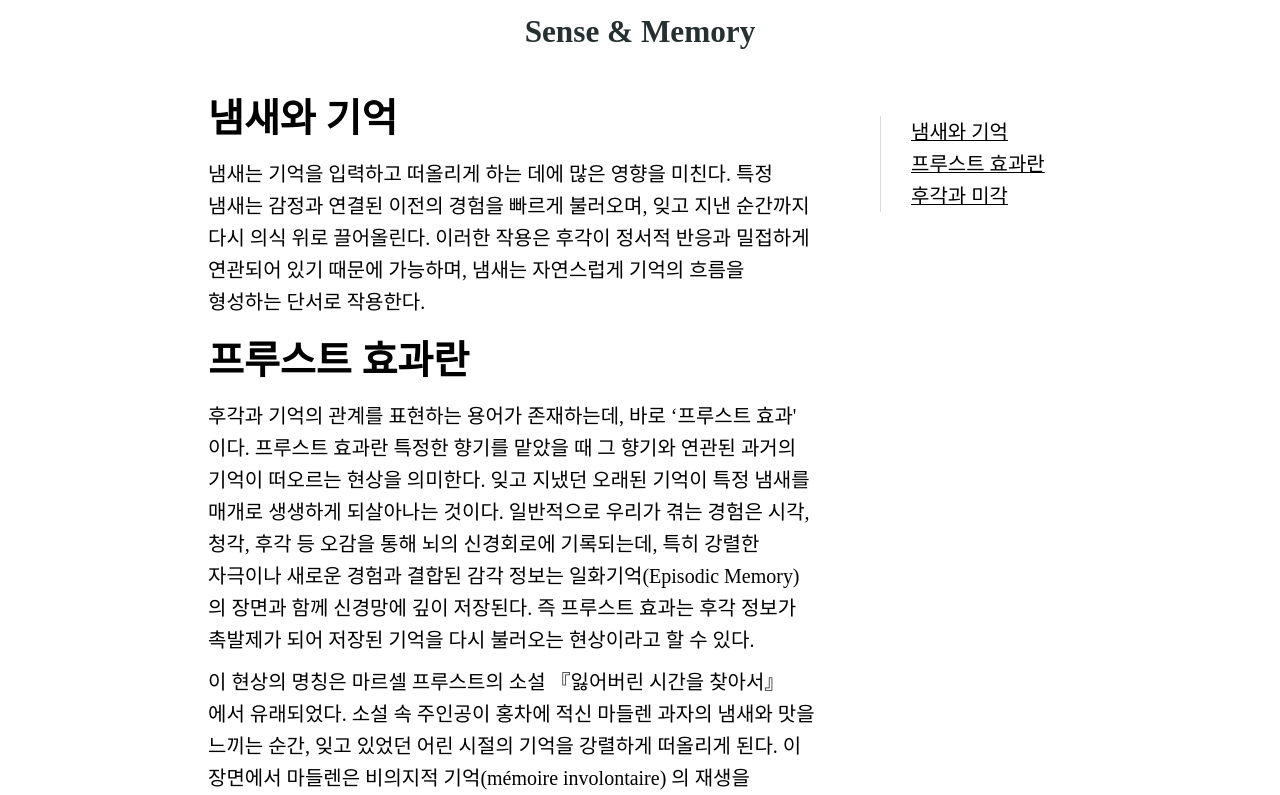
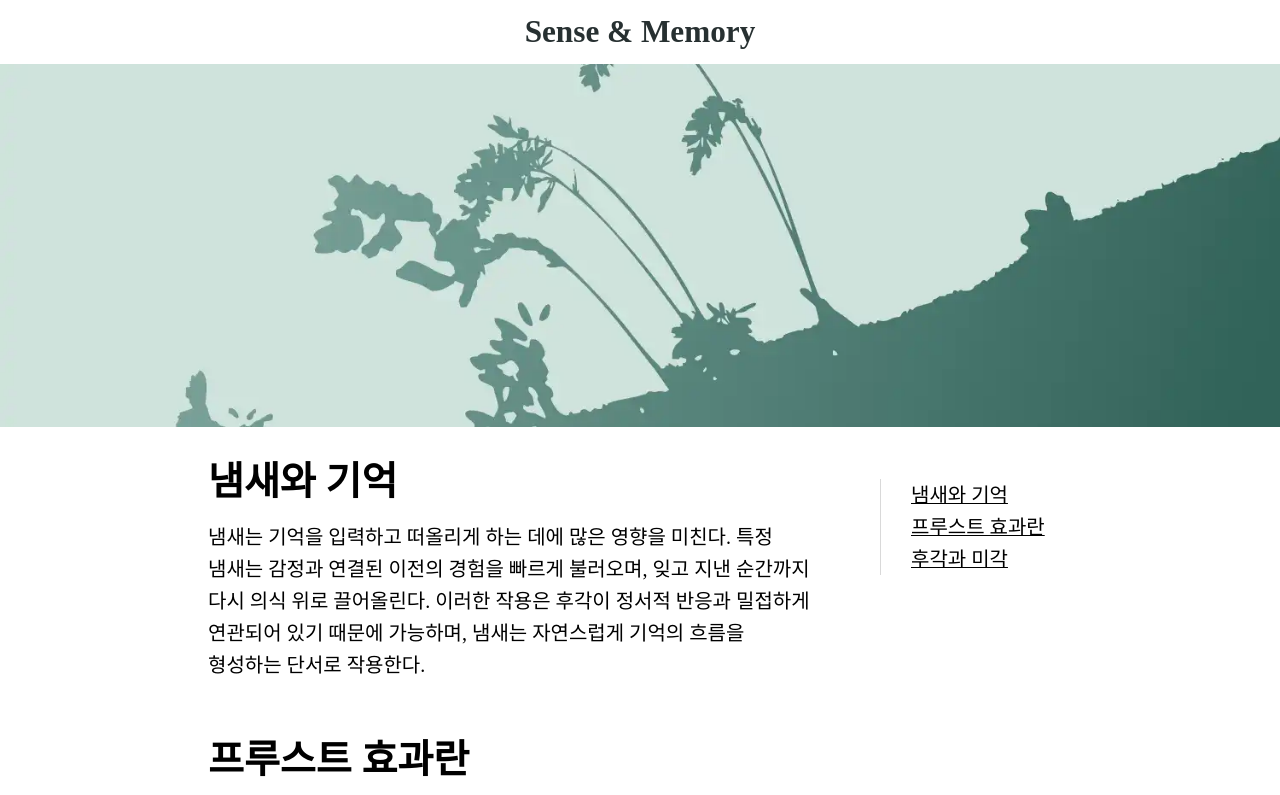
Before and after one commit to haeunn-kang/pj3, a website: page pages/smell/index.html in a window 1280 px wide. Shown: the top 795 px of the page. Drawn offline with Linux system fonts and the light colour scheme; a web font is replaced by a local one.

Commit message:
pages-이미지 추가

```diff
--- a/pages/smell/index.html
+++ b/pages/smell/index.html
@@ -16,7 +16,13 @@
         </div>
     </header>
 
-    <section class="section--spacer1"></section>
+    <section class="intro-image">
+        <img
+        src="../../assets/pages-06.webp"
+        alt="도입 이미지-smell"/>
+    </section>
+
+    <section class="section--spacer2"></section>
 
     <div class="doc flow">
         <main class="wrap flow">
@@ -26,6 +32,7 @@
                     냄새는 기억을 입력하고 떠올리게 하는 데에 많은 영향을 미친다. 특정 냄새는 감정과 연결된 이전의 경험을 빠르게 불러오며, 잊고 지낸 순간까지 다시 의식 위로 끌어올린다. 이러한 작용은 후각이 정서적 반응과 밀접하게 연관되어 있기 때문에 가능하며, 냄새는 자연스럽게 기억의 흐름을 형성하는 단서로 작용한다.
                 </p>
             </section>
+            <section class="section--spacer3"></section>
             <section id="proust" class="doc-section prose">
                 <h3>프루스트 효과란</h3>
                 <p>
@@ -35,6 +42,7 @@
                     이 현상의 명칭은 마르셀 프루스트의 소설 『잃어버린 시간을 찾아서』 에서 유래되었다. 소설 속 주인공이 홍차에 적신 마들렌 과자의 냄새와 맛을 느끼는 순간, 잊고 있었던 어린 시절의 기억을 강렬하게 떠올리게 된다. 이 장면에서 마들렌은 비의지적 기억(mémoire involontaire) 의 재생을 촉발시키는 물질적 매체이자 상징으로 작용한다. 우리가 의도적으로 떠올리는 ‘의지적 기억’ 과 대비되는 개념으로, 감각을 통해 우연하고 갑작스럽게 찾아오는 ‘무의지적 기억’ 을 볼 수 있다. 이 장면이 모티프가 되어 작가인 프루스트의 이름을 따 ‘프루스트 효과’ 가 탄생하게 되었다.
                 </p>
             </section>
+            <section class="section--spacer3"></section>
             <section id="taste" class="doc-section prose">
                 <h3>후각과 미각</h3>
                 <p>
--- a/styles.scss
+++ b/styles.scss
@@ -283,6 +283,9 @@
 .section--spacer2 {
   padding-block: 1rem;
 }
+.section--spacer3 {
+  padding-block: 0.5rem;
+}
 
 
 
```
Also changed, not shown: index.html (+1 -1 lines), pages/sound/index.html (+8 -1 lines), assets/pages-06.webp (added), assets/pages-07.webp (added), styles.css, 2 other files.
